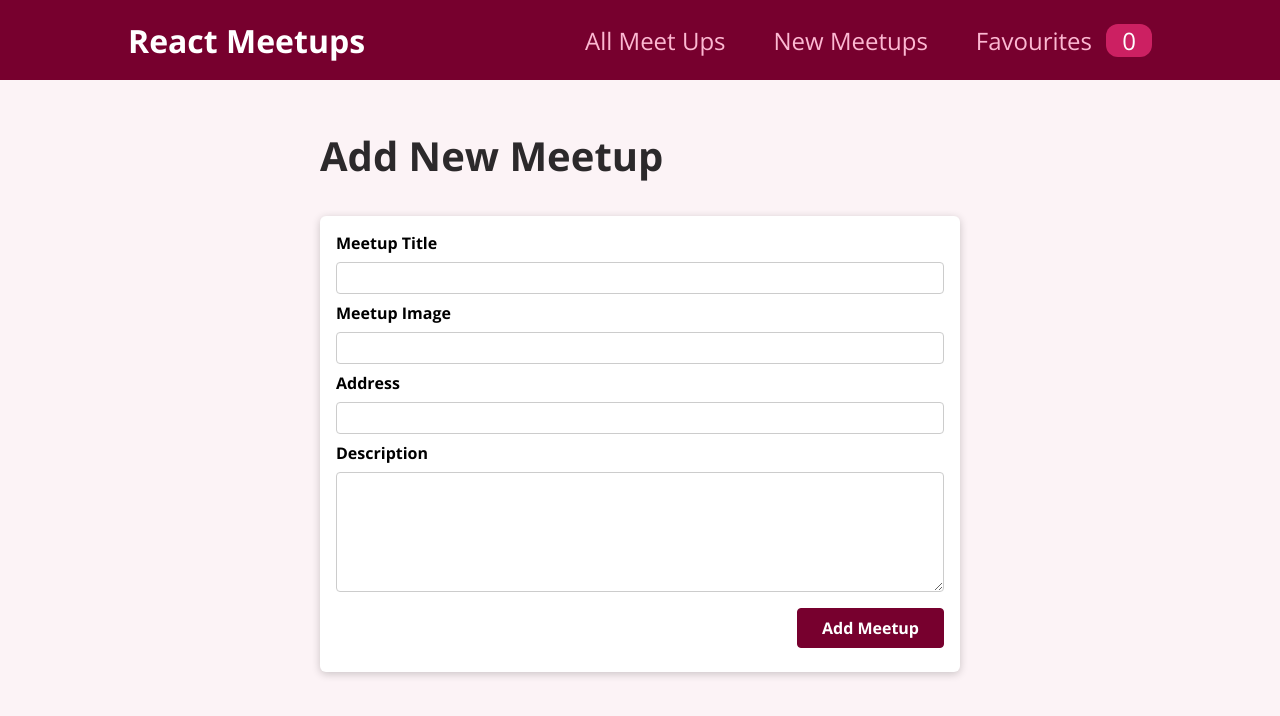
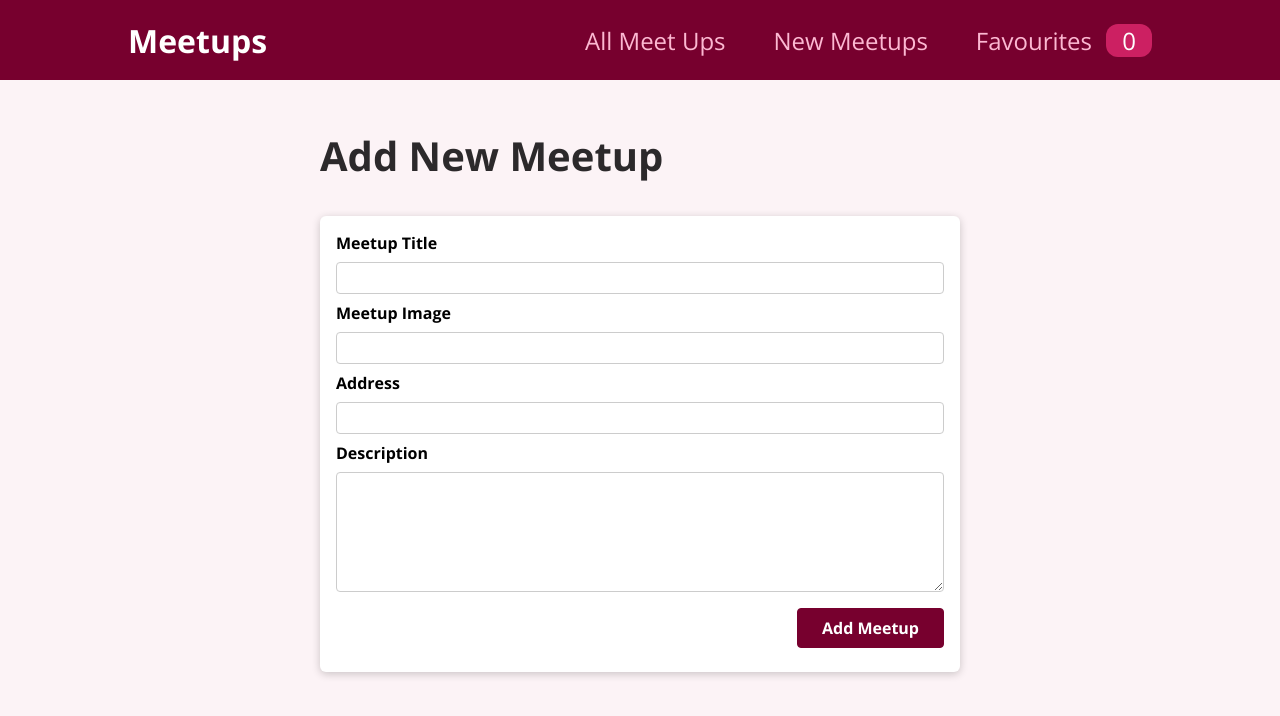
Before and after one commit to aarushi353/MeetUp, a React (Create React App) app: page /new-meetup in a window 1280 px wide. Shown: the top 716 px of the page. Built offline with nearby package versions, Linux system fonts and the light colour scheme.

Commit message:
Made a small edit in navbar

```diff
--- a/src/components/layout/mainNavigation.js
+++ b/src/components/layout/mainNavigation.js
@@ -6,7 +6,7 @@ function MainNavigation() {
   const favouritesCtx = useContext(FavouritesContext);
   return (
     <header className={classes.header}>
-      <div className={classes.logo}>React Meetups</div>
+      <div className={classes.logo}>Meetups</div>
       <nav>
         <ul>
           <li>
```
